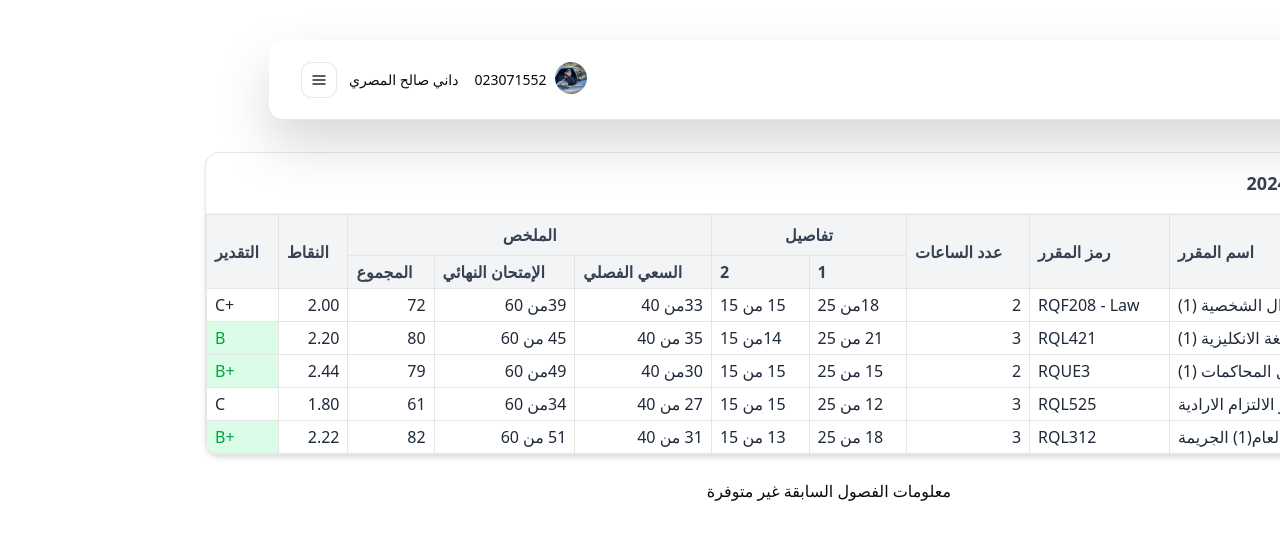
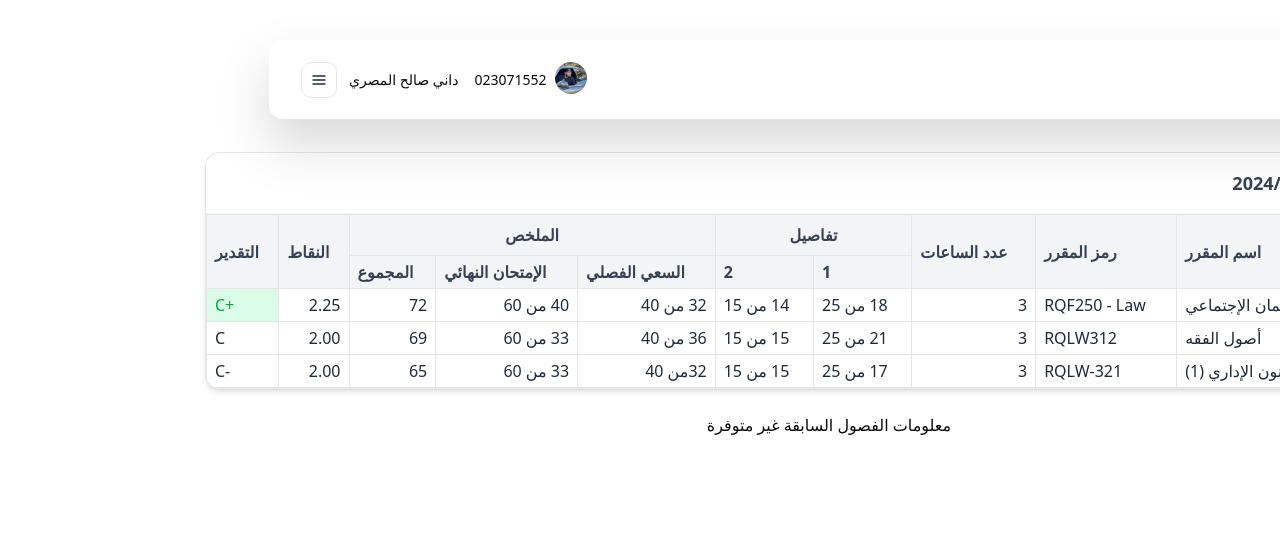
Before and after one commit to Ahmadajami/alshamuniversity, a SvelteKit app: page /home in a window 1280 px wide. Shown: the top 540 px of the page. Built offline with nearby package versions, Linux system fonts and the light colour scheme.

Commit message:
New Semister

```diff
--- a/src/routes/home/+page.svelte
+++ b/src/routes/home/+page.svelte
@@ -1,66 +1,43 @@
 <script lang="ts">
 	import Header from '$lib/Header.svelte';
 	let { data } = $props();
+
 	const courseGrades = [
 		{
-			courseName: 'نظام الأسرة-الأحوال الشخصية (1)',
-			courseCode: 'RQF208 - Law',
-			credits: 2,
-			detail1: '18من 25',
-			detail2: '15 من 15',
-			sumTest: '33من 40',
-			finalTest: '39من 60',
+			courseName: 'قانون العمل و الضمان الإجتماعي',
+			courseCode: 'RQF250 - Law',
+			credits: 3,
+			detail1: '18 من 25',
+			detail2: '14 من 15',
+			sumTest: '32 من 40',
+			finalTest: '40 من 60',
 			total: '72',
-			points: 2.0,
+			points: 2.25,
 			grade: 'C+'
 		},
 		{
-			courseName: ' اللغة الانكليزية (1)',
-			courseCode: 'RQL421',
+			courseName: 'أصول الفقه',
+			courseCode: 'RQLW312',
 			credits: '3',
 			detail1: '21 من 25',
-			detail2: '14من 15',
-			sumTest: '35 من 40',
-			finalTest: '45 من 60',
-			total: '80',
-			points: 2.2,
-			grade: 'B'
-		},
-		{
-			courseName: ' اصول المحاكمات (1)',
-			courseCode: 'RQUE3',
-			credits: '2',
-			detail1: '15 من 25',
 			detail2: '15 من 15',
-			sumTest: '30من 40',
-			finalTest: '49من 60',
-			total: '79',
-			points: 2.44,
-			grade: 'B+'
-		},
-		{
-			courseName: 'مصادر الالتزام الارادية',
-			courseCode: 'RQL525',
-			credits: '3',
-			detail1: '12 من 25',
-			detail2: '15 من 15',
-			sumTest: '27 من 40',
-			finalTest: '34من 60',
-			total: '61',
-			points: 1.8,
+			sumTest: '36 من 40',
+			finalTest: '33 من 60',
+			total: '69',
+			points: 2.0,
 			grade: 'C'
 		},
 		{
-			courseName: ' قانون العقوبات العام(1) الجريمة',
-			courseCode: 'RQL312',
+			courseName: ' القانون الإداري (1)',
+			courseCode: 'RQLW-321',
 			credits: '3',
-			detail1: '18 من 25',
-			detail2: '13 من 15',
-			sumTest: '31 من 40',
-			finalTest: '51 من 60',
-			total: '82',
-			points: 2.22,
-			grade: 'B+'
+			detail1: '17 من 25',
+			detail2: '15 من 15',
+			sumTest: '32من 40',
+			finalTest: '33 من 60',
+			total: '65',
+			points: 2.0,
+			grade: 'C-'
 		}
 	];
 </script>
@@ -73,7 +50,7 @@
 <div class="mx-auto max-w-full p-4 md:max-w-screen">
 	<div class="overflow-hidden rounded-xl border border-gray-200 bg-white shadow-md">
 		<div class="border-b border-gray-100 p-4">
-			<h2 class="text-lg font-semibold text-gray-700">الفصل الثاني 2024/2025</h2>
+			<h2 class="text-lg font-semibold text-gray-700">الفصل الصيفي 2024/2025</h2>
 		</div>
 		<div class="overflow-x-auto">
 			<table class=" min-w-full border-collapse text-left">
@@ -111,7 +88,7 @@
 								dir="ltr"
 								class="border px-2 py-1 {course.grade === 'F'
 									? 'bg-red-100 text-red-600'
-									: ''} {course.grade === 'B' || course.grade === 'B+'
+									: ''} {course.grade === 'B' || course.grade === 'C+' || course.grade === 'B+'
 									? 'bg-green-100 text-green-600'
 									: ''}"
 							>
```
Also changed, not shown: 1 other file (tests, documents, lock files or other folders).
